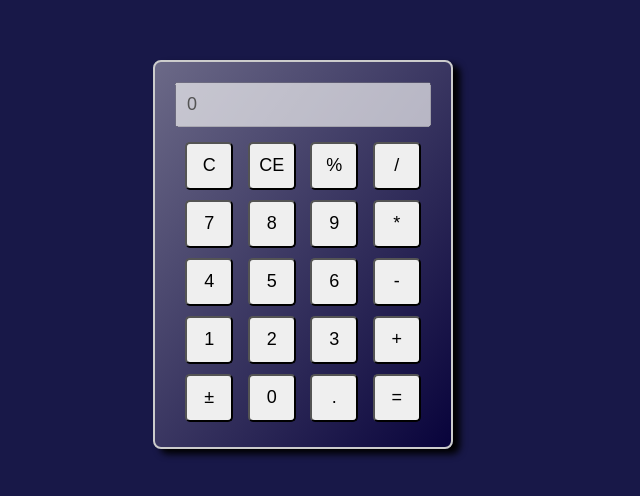
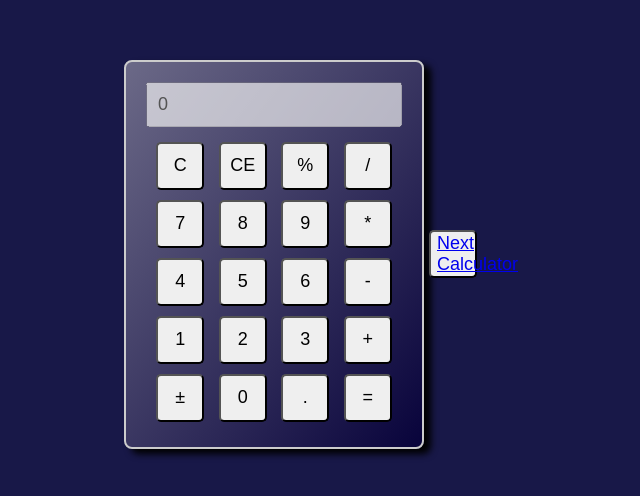
Before and after one commit to PRAGYANSHINI-MOHAPATRA/Calculate-Me, a plain HTML site: page index.html in a window 1280 px wide. Shown: the part 146-642 px from the top of the page, without its empty margins (337-977 px from the left). Drawn offline with Linux system fonts and the light colour scheme.

Commit message:
Update index.html

```diff
--- a/index.html
+++ b/index.html
@@ -7,6 +7,7 @@
     <link rel="stylesheet" href="style.css">
 </head>
 <body>
+    <div class="parent">
     <div id="calculator">
         <input type="text" id="inputBox" value='0' disabled>
         <br>
@@ -35,7 +36,7 @@
         <button type="button" >.</button>
         <button type="button" >=</button>
       </div>
-
+    </div>
  <script>
    let string = ''
 let inputBox = document.getElementById('inputBox')
@@ -66,5 +67,6 @@ let buttons = document.querySelectorAll('button')
     })
   })
 </script>
+<div class="nextpage"><button class="btn"><a href="https://pragyanshini-mohapatra.github.io/Next-Calculator/">Next Calculator </a></button></div>
 </body>
 </html>
```
